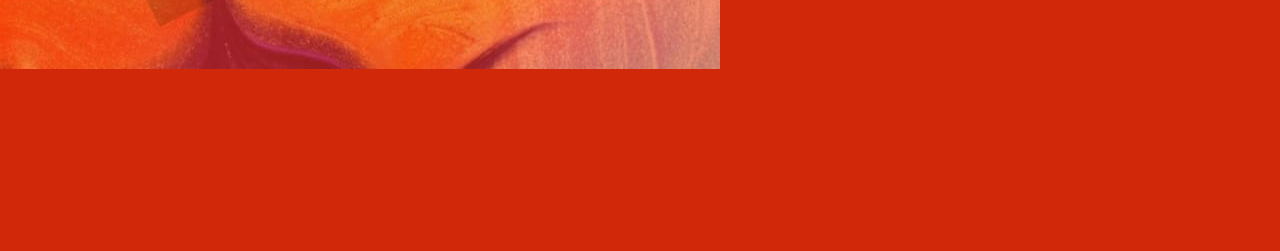
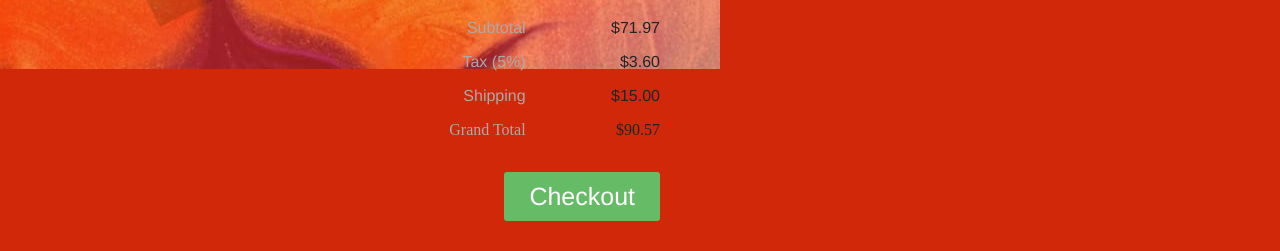
Before and after one commit to OndigoWendy/E-commerce-ordering-system, a plain HTML site: page index.html in a window 1280 px wide. Shown: the part 651-902 px from the top of the page. Before the commit the page ends 800 px from the top, so only its background shows below. Drawn offline with nearby package versions, Linux system fonts and the light colour scheme.

Commit message:
Add a checkout section for all items selected in the shopping cart.

```diff
--- a/index.html
+++ b/index.html
@@ -137,7 +137,28 @@
        <div class="product-line-price">45.99</div>
 </div>
 
+<div class="totals">
+  <div class="totals-item">
+    <label>Subtotal</label>
+    <div class="totals-value" id="cart-subtotal">71.97</div>
+  </div>
+  <div class="totals-item">
+    <label>Tax (5%)</label>
+    <div class="totals-value" id="cart-tax">3.60</div>
+  </div>
+  <div class="totals-item">
+    <label>Shipping</label>
+    <div class="totals-value" id="cart-shipping">15.00</div>
+  </div>
+  <div class="totals-item totals-item-total">
+    <label>Grand Total</label>
+    <div class="totals-value" id="cart-total">90.57</div>
+  </div>
+</div>
 
+    <button class="checkout">Checkout</button>
+
+</div>
 
 </body>
 </html>
```
